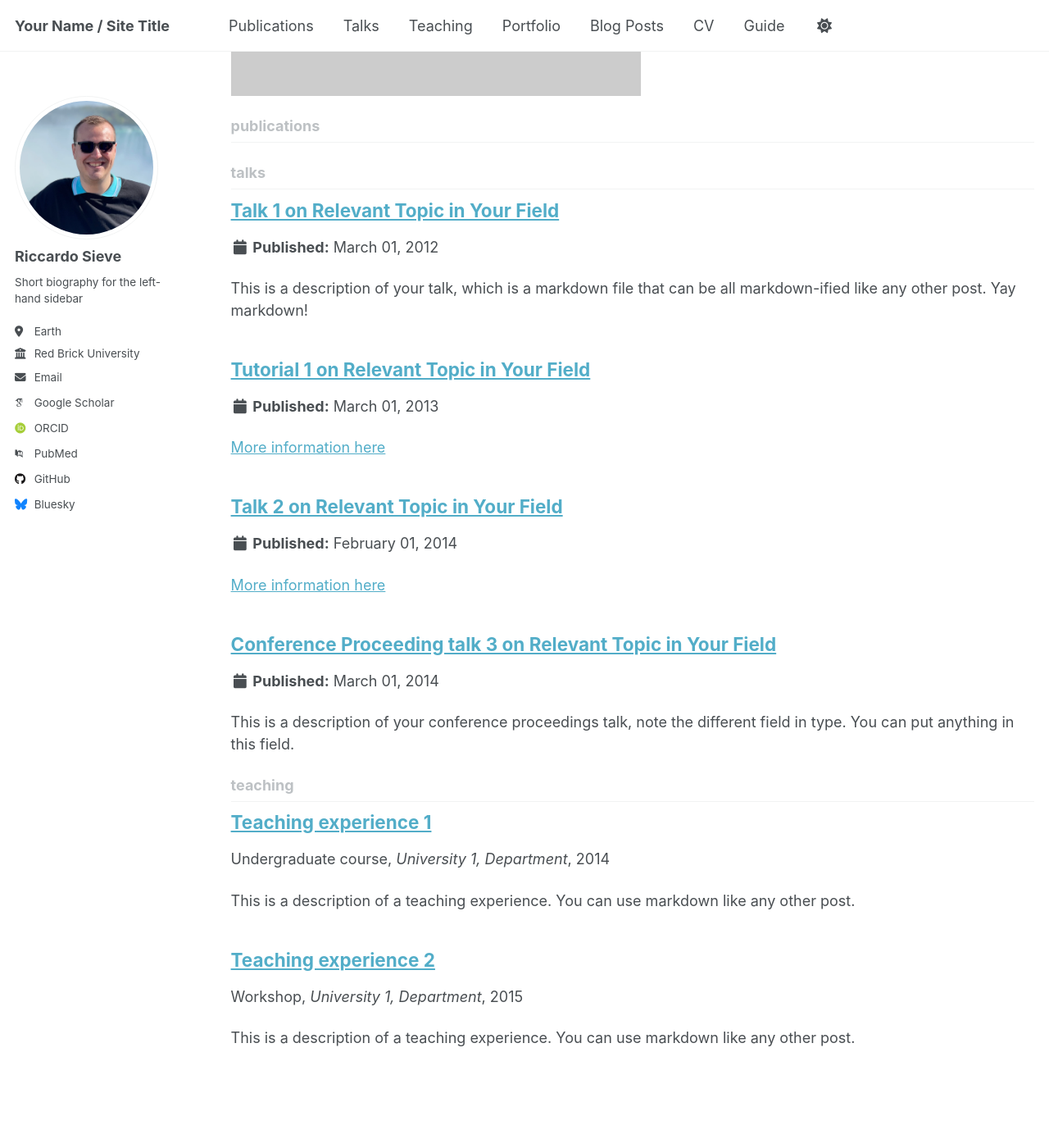
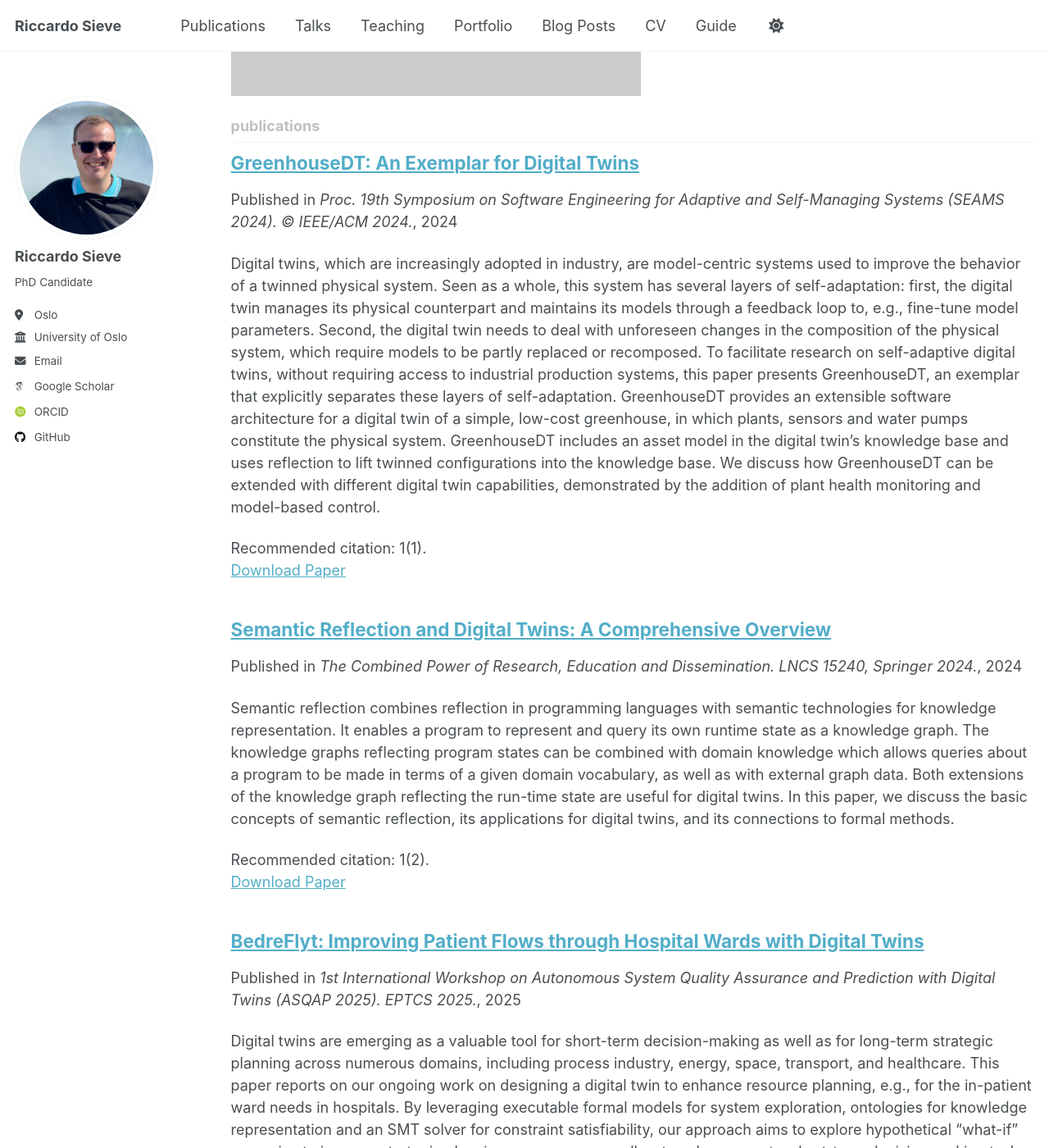
Before and after one commit to sievericcardo/sievericcardo.github.io, a Jekyll site: the page built from _pages/collection-archive.html, in a window 1280 px wide and 1400 px high, scrolled down 968 px. Shown: the whole window at 82% size. Built offline with Jekyll 4.4.1, drawn with Linux system fonts in a browser that asks for light colours; some web fonts are replaced; a script that is not in the unit is left out; a file with an impossible date is left out; some of the changed text lies outside the part shown.

Commit message:
Update info

```diff
--- a/_config.yml
+++ b/_config.yml
@@ -7,15 +7,15 @@
 # server process.
 
 # Basic Site Settings
-locale                   : "en-US"
+locale                   : "en-GB"
 site_theme               : "default" # Currently available options are "default", "air"
-title                    : "Your Name / Site Title"
+title                    : "Riccardo Sieve"
 title_separator          : "-"
-name                     : &name "Your Name"
-description              : &description "personal description"
-url                      : https://academicpages.github.io # the base hostname & protocol for your site e.g. "https://[your GitHub username].github.io" or if you already have some other page hosted on Github then use "https://[your GitHub username].github.io/[Your Repo Name]"
+name                     : &name "Riccardo Sieve"
+description              : &description "Personal Portfolio"
+url                      : https://sievericcardo.github.io # the base hostname & protocol for your site e.g. "https://[your GitHub username].github.io" or if you already have some other page hosted on Github then use "https://[your GitHub username].github.io/[Your Repo Name]"
 baseurl                  : "" # the subpath of your site, e.g. "/blog"
-repository               : "academicpages/academicpages.github.io"
+repository               : "sievericcardo/sievericcardo.github.io"
 
 # Site Author - The following control what appear as part of the author content on the side bar.
 #               If a field is blank the icon and link will not appear, otherwise it will be shown.
@@ -25,21 +25,21 @@ author:
   avatar           : "profile.webp"
   name             : "Riccardo Sieve"
   pronouns         : # example: "she/her"
-  bio              : "Short biography for the left-hand sidebar"
-  location         : "Earth"
-  employer         : "Red Brick University"
+  bio              : "PhD Candidate"
+  location         : "Oslo"
+  employer         : "University of Oslo"
   uri              : # URL
-  email            : "none@example.org"
+  email            : ""
 
   # Academic websites
   academia         : # URL
   arxiv            : # URL - Update with the correct link to your profile
-  googlescholar    : "https://scholar.google.com/citations?user=PS_CX0AAAAAJ"
+  googlescholar    : "https://scholar.google.com/citations?user=Hn9hyoIAAAAJ&hl=no&oi=ao"
   inspire-hep      : # URL
   impactstory      : # URL
-  orcid            : "http://orcid.org/yourorcidurl"
+  orcid            : "http://orcid.org/0009-0000-8683-1902"
   semantic         : # URL
-  pubmed           : "https://www.ncbi.nlm.nih.gov/pubmed/?term=john+snow"
+  pubmed           : # URL"https://www.ncbi.nlm.nih.gov/pubmed/?term=john+snow"
   researchgate     : # URL
   scopus           : # URL
 
@@ -47,13 +47,13 @@ author:
   bitbucket        : # Username - Update with your username on the site
   codepen          : # Username
   dribbble         : # Username
-  github           : "academicpages"
+  github           : "https://github.com/sievericcardo"
   kaggle           : # Username
   stackoverflow    : # User number or user number and name (i.e., use "1" or "1/jeff-atwood")
 
   # Social media
   artstation       : # Username
-  bluesky          : "bsky.app" # Replace this with you Bluesky username
+  bluesky          : # Username"bsky.app"
   facebook         : # Username
   flickr           : # Username
   foursquare       : # Username
--- /dev/null
+++ b/_publications/2024-04-01-24-seams.md
@@ -0,0 +1,15 @@
+---
+title: "GreenhouseDT: An Exemplar for Digital Twins"
+collection: publications
+permalink: /publication/2024-04-01-24-seams
+excerpt: 'Digital twins, which are increasingly adopted in industry, are model-centric systems used to improve the behavior of a twinned physical system. Seen as a whole, this system has several layers of self-adaptation: first, the digital twin manages its physical counterpart and maintains its models through a feedback loop to, e.g., fine-tune model parameters. Second, the digital twin needs to deal with unforeseen changes in the composition of the physical system, which require models to be partly replaced or recomposed. To facilitate research on self-adaptive digital twins, without requiring access to industrial production systems, this paper presents GreenhouseDT, an exemplar that explicitly separates these layers of self-adaptation. GreenhouseDT provides an extensible software architecture for a digital twin of a simple, low-cost greenhouse, in which plants, sensors and water pumps constitute the physical system. GreenhouseDT includes an asset model in the digital twin’s knowledge base and uses reflection to lift twinned configurations into the knowledge base. We discuss how GreenhouseDT can be extended with different digital twin capabilities, demonstrated by the addition of plant health monitoring and model-based control.'
+date: 2024-04-01
+venue: 'Proc. 19th Symposium on Software Engineering for Adaptive and Self-Managing Systems (SEAMS 2024). © IEEE/ACM 2024.'
+paperurl: 'http://academicpages.github.io/files/24-seams.pdf'
+citation: '1(1).'
+---
+Digital twins, which are increasingly adopted in industry, are model-centric systems used to improve the behavior of a twinned physical system. Seen as a whole, this system has several layers of self-adaptation: first, the digital twin manages its physical counterpart and maintains its models through a feedback loop to, e.g., fine-tune model parameters. Second, the digital twin needs to deal with unforeseen changes in the composition of the physical system, which require models to be partly replaced or recomposed. To facilitate research on self-adaptive digital twins, without requiring access to industrial production systems, this paper presents GreenhouseDT, an exemplar that explicitly separates these layers of self-adaptation. GreenhouseDT provides an extensible software architecture for a digital twin of a simple, low-cost greenhouse, in which plants, sensors and water pumps constitute the physical system. GreenhouseDT includes an asset model in the digital twin’s knowledge base and uses reflection to lift twinned configurations into the knowledge base. We discuss how GreenhouseDT can be extended with different digital twin capabilities, demonstrated by the addition of plant health monitoring and model-based control.
+
+[Download paper here](http://academicpages.github.io/files/24-seams.pdf)
+
+Recommended citation: 1(1).
--- /dev/null
+++ b/_publications/2024-10-01-24-tiziana.md
@@ -0,0 +1,15 @@
+---
+title: "Semantic Reflection and Digital Twins: A Comprehensive Overview"
+collection: publications
+permalink: /publication/2024-10-01-24-tiziana
+excerpt: 'Semantic reflection combines reflection in programming languages with semantic technologies for knowledge representation. It enables a program to represent and query its own runtime state as a knowledge graph. The knowledge graphs reflecting program states can be combined with domain knowledge which allows queries about a program to be made in terms of a given domain vocabulary, as well as with external graph data. Both extensions of the knowledge graph reflecting the run-time state are useful for digital twins. In this paper, we discuss the basic concepts of semantic reflection, its applications for digital twins, and its connections to formal methods.'
+date: 2024-10-01
+venue: 'The Combined Power of Research, Education and Dissemination. LNCS 15240, Springer 2024.'
+paperurl: 'http://academicpages.github.io/files/24-tiziana.pdf'
+citation: '1(2).'
+---
+Semantic reflection combines reflection in programming languages with semantic technologies for knowledge representation. It enables a program to represent and query its own runtime state as a knowledge graph. The knowledge graphs reflecting program states can be combined with domain knowledge which allows queries about a program to be made in terms of a given domain vocabulary, as well as with external graph data. Both extensions of the knowledge graph reflecting the run-time state are useful for digital twins. In this paper, we discuss the basic concepts of semantic reflection, its applications for digital twins, and its connections to formal methods.
+
+[Download paper here](http://academicpages.github.io/files/24-tiziana.pdf)
+
+Recommended citation: 1(2).
--- /dev/null
+++ b/_publications/2025-05-01-25-asqap.md
@@ -0,0 +1,18 @@
+---
+title: "BedreFlyt: Improving Patient Flows through Hospital Wards with Digital Twins"
+collection: publications
+permalink: /publication/2025-05-01-25-asqap
+excerpt: 'Digital twins are emerging as a valuable tool for short-term decision-making as well as for long-term strategic planning across numerous domains, including process industry, energy, space, transport, and healthcare. This paper reports on our ongoing work on designing a digital twin to enhance resource planning, e.g., for the in-patient ward needs in hospitals. By leveraging executable formal models for system exploration, ontologies for knowledge representation and an SMT solver for constraint satisfiability, our approach aims to explore hypothetical “what-if” scenarios to improve strategic planning processes, as well as to solve concrete, short-term decision-making tasks. Our proposed solution uses the executable formal model to turn a stream of arriving patients, that need to be hospitalized, into a stream of optimization problems, e.g., capturing daily inpatient ward needs, that can be solved by SMT techniques. The knowledge base, which formalizes domain knowledge, is used to model the needed configuration in the digital twin, allowing the twin to support both short-term decision-making and long-term strategic planning by generating scenarios spanning average-case as well as worst-case resource needs, depending on the expected treatment of patients, as well as ranging over variations in available resources, e.g., bed distribution in different rooms. We illustrate our digital twin architecture by considering the problem of bed bay allocation in a hospital ward.'
+date: 2025-05-01
+venue: '1st International Workshop on Autonomous System Quality Assurance and Prediction with Digital Twins (ASQAP 2025). EPTCS 2025.'
+slidesurl: 'http://academicpages.github.io/files/asqap2025-bedreflyt-slides.pdf'
+paperurl: 'http://academicpages.github.io/files/25-asqap.pdf'
+citation: '1(3).'
+---
+Digital twins are emerging as a valuable tool for short-term decision-making as well as for long-term strategic planning across numerous domains, including process industry, energy, space, transport, and healthcare. This paper reports on our ongoing work on designing a digital twin to enhance resource planning, e.g., for the in-patient ward needs in hospitals. By leveraging executable formal models for system exploration, ontologies for knowledge representation and an SMT solver for constraint satisfiability, our approach aims to explore hypothetical “what-if” scenarios to improve strategic planning processes, as well as to solve concrete, short-term decision-making tasks. Our proposed solution uses the executable formal model to turn a stream of arriving patients, that need to be hospitalized, into a stream of optimization problems, e.g., capturing daily inpatient ward needs, that can be solved by SMT techniques. The knowledge base, which formalizes domain knowledge, is used to model the needed configuration in the digital twin, allowing the twin to support both short-term decision-making and long-term strategic planning by generating scenarios spanning average-case as well as worst-case resource needs, depending on the expected treatment of patients, as well as ranging over variations in available resources, e.g., bed distribution in different rooms. We illustrate our digital twin architecture by considering the problem of bed bay allocation in a hospital ward.
+
+[Download slides here](http://academicpages.github.io/files/asqap2025-bedreflyt-slides.pdf)
+
+[Download paper here](http://academicpages.github.io/files/25-asqap.pdf)
+
+Recommended citation: 1(3).
--- /dev/null
+++ b/_publications/2025-07-01-25-ecoop.md
@@ -0,0 +1,15 @@
+---
+title: "Declarative Dynamic Object Reclassification"
+collection: publications
+permalink: /publication/2025-07-01-25-ecoop
+excerpt: 'In object-oriented languages, dynamic object reclassification is a technique to change the class binding of an object at runtime. Current approaches express when and how to reclassify inside the program’s business code, while maintaining internal consistency. These approaches are less suited for programs that need to be consistent with an external context, such as autonomous systems interacting with a knowledge base. This paper proposes declarative dynamic object reclassification, a novel technique that provides a separation of concerns between a program’s business code and its adaptation logic for reclassification, expressed via a knowledge base. We present Featherweight Semantically Reflected Java, a minimal calculus for declarative dynamic object reclassification that enables the programmer to define consistency both internally (using a type system) and externally (using declarative classification queries). We use this calculus to study how internal and external consistency interact for declarative dynamic object reclassification. We further implement the technique by extending SMOL, a language for reflective programming via external knowledge bases.'
+date: 2025-07-01
+venue: 'Proc. 39th European Conference on Object-Oriented Programming (ECOOP 2025). LIPIcs 333. Schloss Dagstuhl–Leibniz-Zentrum fuer Informatik 2025.'
+paperurl: 'http://academicpages.github.io/files/25-ecoop.pdf'
+citation: '1(4).'
+---
+In object-oriented languages, dynamic object reclassification is a technique to change the class binding of an object at runtime. Current approaches express when and how to reclassify inside the program’s business code, while maintaining internal consistency. These approaches are less suited for programs that need to be consistent with an external context, such as autonomous systems interacting with a knowledge base. This paper proposes declarative dynamic object reclassification, a novel technique that provides a separation of concerns between a program’s business code and its adaptation logic for reclassification, expressed via a knowledge base. We present Featherweight Semantically Reflected Java, a minimal calculus for declarative dynamic object reclassification that enables the programmer to define consistency both internally (using a type system) and externally (using declarative classification queries). We use this calculus to study how internal and external consistency interact for declarative dynamic object reclassification. We further implement the technique by extending SMOL, a language for reflective programming via external knowledge bases.
+
+[Download paper here](http://academicpages.github.io/files/25-ecoop.pdf)
+
+Recommended citation: 1(4).
--- /dev/null
+++ b/_publications/2025-08-30-25-christel.md
@@ -0,0 +1,15 @@
+---
+title: "What-If Scenarios for the BedreFlyt Digital Twin"
+collection: publications
+permalink: /publication/2025-08-30-25-christel
+excerpt: 'Digital twin technology is emerging as a valuable tool for both short-term decision-making and long-term strategic planning across domains such as process industry, energy, space, transport, and healthcare. This paper reports on ongoing work in designing a digital twin to enhance resource planning in hospitals, e.g., for in-patient needs. Our focus here is on a novel technique to express what-if scenarios in digital twins to improve strategic planning processes, spanning, e.g., average-case and worst-case resource needs, expected patient treatments, and ranging over variations in available resources such as bed bays in the hospital ward. Due to the modularity of our digital twin architecture, different what-if scenarios can be explored simply by configuring the digital twin’s orchestrator, which triggers a formal methods analysis pipeline that combines executable formal models for simulation, optimization over constraints and a knowledge base that formalizes domain knowledge. We illustrate what-if scenario analysis in our digital twin architecture by considering the problem of bed bay allocation in a hospital ward.'
+date: 2025-08-30
+venue: 'In: Principles of Formal Quantitative Analysis. LNCS 15760. © Springer 2025.'
+paperurl: 'http://academicpages.github.io/files/25-christel.pdf'
+citation: '1(4).'
+---
+Digital twin technology is emerging as a valuable tool for both short-term decision-making and long-term strategic planning across domains such as process industry, energy, space, transport, and healthcare. This paper reports on ongoing work in designing a digital twin to enhance resource planning in hospitals, e.g., for in-patient needs. Our focus here is on a novel technique to express what-if scenarios in digital twins to improve strategic planning processes, spanning, e.g., average-case and worst-case resource needs, expected patient treatments, and ranging over variations in available resources such as bed bays in the hospital ward. Due to the modularity of our digital twin architecture, different what-if scenarios can be explored simply by configuring the digital twin’s orchestrator, which triggers a formal methods analysis pipeline that combines executable formal models for simulation, optimization over constraints and a knowledge base that formalizes domain knowledge. We illustrate what-if scenario analysis in our digital twin architecture by considering the problem of bed bay allocation in a hospital ward.
+
+[Download paper here](http://academicpages.github.io/files/25-christel.pdf)
+
+Recommended citation: 1(4).
```
Also changed, not shown: markdown_generator/publications.tsv (+5 -5 lines).
